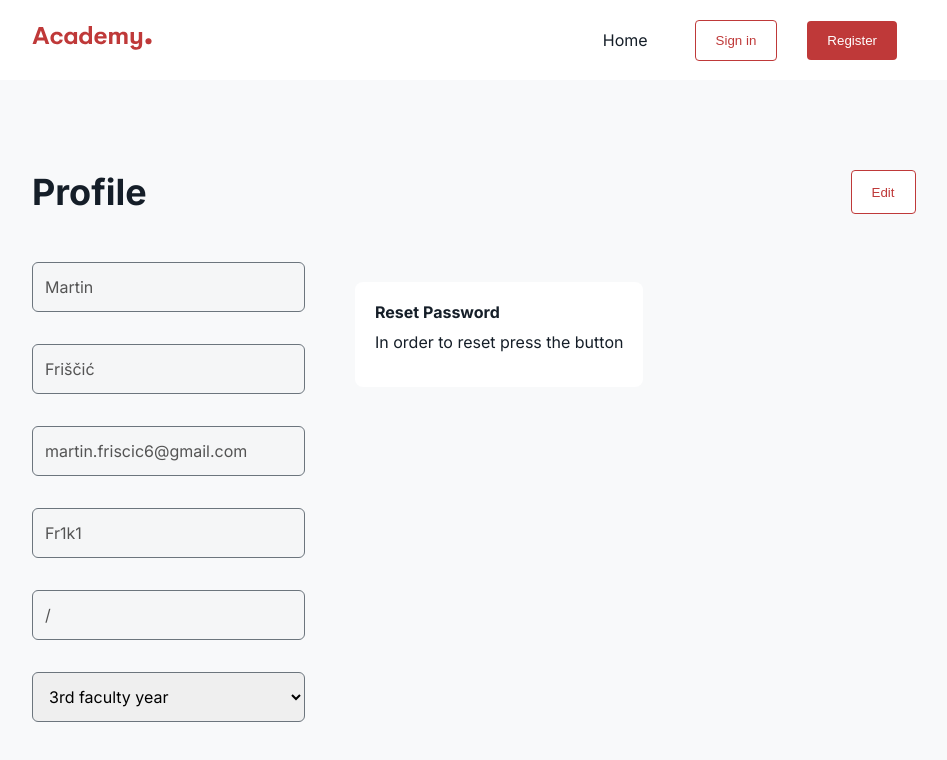
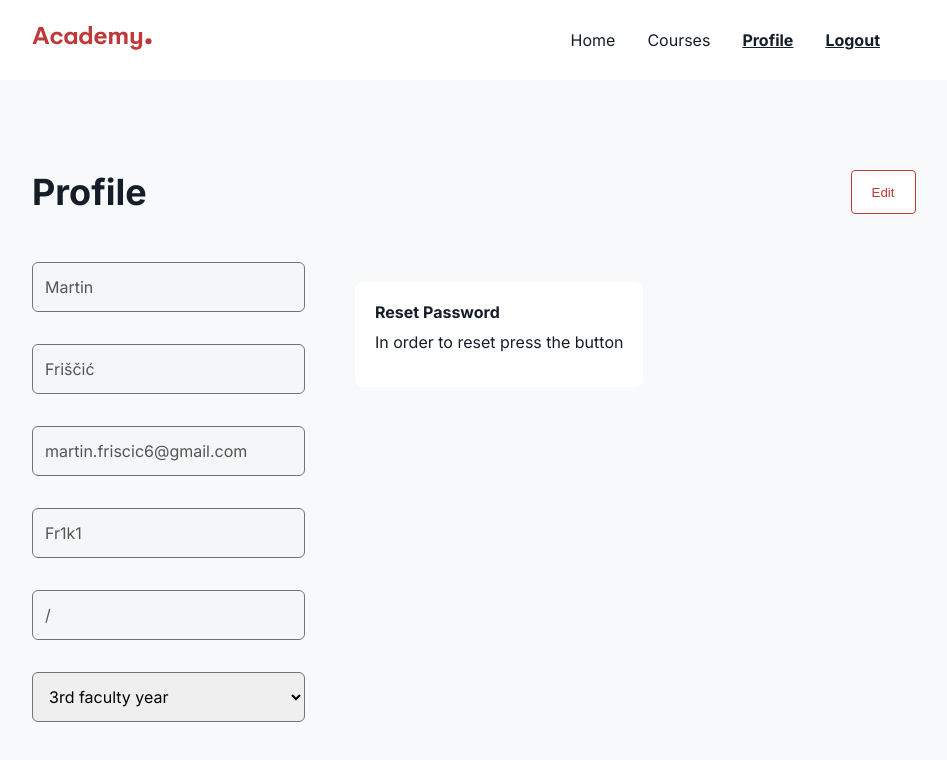
Before and after one commit to Fr1k1/Speck-academy-task, a React (Vite) app: page /profile in a window 1280 px wide. Shown: the top 760 px of the page, without its empty margins (143-1090 px from the left). Built offline with nearby package versions, Linux system fonts and the light colour scheme; sample sign-in values are in the browser's storage.

Commit message:
Finished everything

```diff
--- a/src/App.jsx
+++ b/src/App.jsx
@@ -7,10 +7,15 @@ import Register from "./Pages/Register/Register";
 import Header from "./Components/Header/Header";
 import ProfilePage from "./Pages/ProfilePage/ProfilePage";
 import { useState } from "react";
+import ProtectedRoute from "./Components/ProtectedRoute/ProtectedRoute";
 
 function App() {
-  const [isAdmin, setIsAdmin] = useState(false);
-  const [isLogedIn, setIsLoggedIn] = useState(false);
+  const [isAdmin, setIsAdmin] = useState(
+    localStorage.getItem("is_admin") === "true"
+  );
+  const [isLogedIn, setIsLoggedIn] = useState(
+    localStorage.getItem("jwt_token") ? true : false
+  );
 
   return (
     <>
@@ -28,7 +33,18 @@ function App() {
 
           <Route path="/courses" element={<CoursesPage />}></Route>
 
-          <Route path="/profile" element={<ProfilePage />}></Route>
+          <Route
+            path="/profile"
+            element={
+              <ProtectedRoute
+                path="/profile"
+                isLoggedIn={isLogedIn}
+                isAdmin={isAdmin}
+              >
+                <ProfilePage />
+              </ProtectedRoute>
+            }
+          ></Route>
 
           <Route path={"/courses/:title"} element={<Course_page />} />
 
--- a/src/Components/Navbar/Navbar.jsx
+++ b/src/Components/Navbar/Navbar.jsx
@@ -18,8 +18,8 @@ const Navbar = ({ isAdmin, isLogedIn, setIsAdmin, setIsLoggedIn }) => {
   const [mobileNavbar, setMobileNavbar] = useState(false);
 
   const mobile = window.innerWidth <= 1024 ? true : false;
-  console.log("Navbar veli da je isAdmin" + isAdmin);
-  console.log("Is logged in je" + isLogedIn);
+  //console.log("Navbar veli da je isAdmin" + isAdmin);
+  //console.log("Is logged in je" + isLogedIn);
   return (
     <>
       {mobileNavbar === false && mobile === true ? (
--- /dev/null
+++ b/src/Components/ProtectedRoute/ProtectedRoute.jsx
@@ -0,0 +1,11 @@
+import { Navigate } from "react-router-dom";
+
+const ProtectedRoute = ({ isAdmin, children }) => {
+  if (!isAdmin) {
+    return <Navigate to="/" replace />;
+  }
+
+  return children;
+};
+
+export default ProtectedRoute;
```
